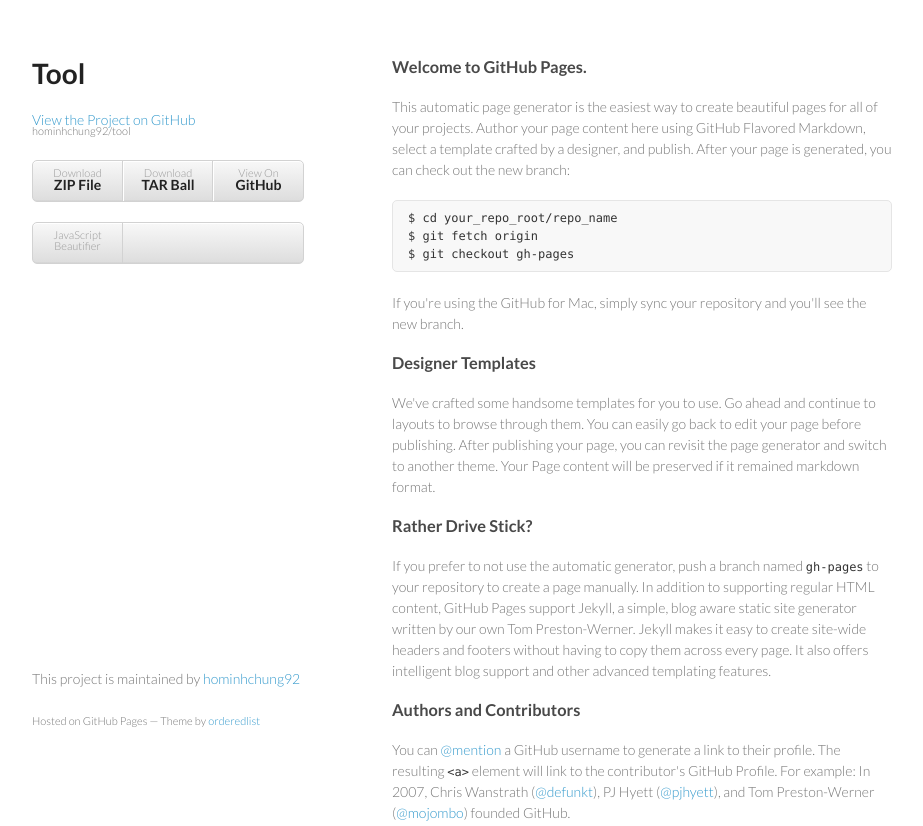
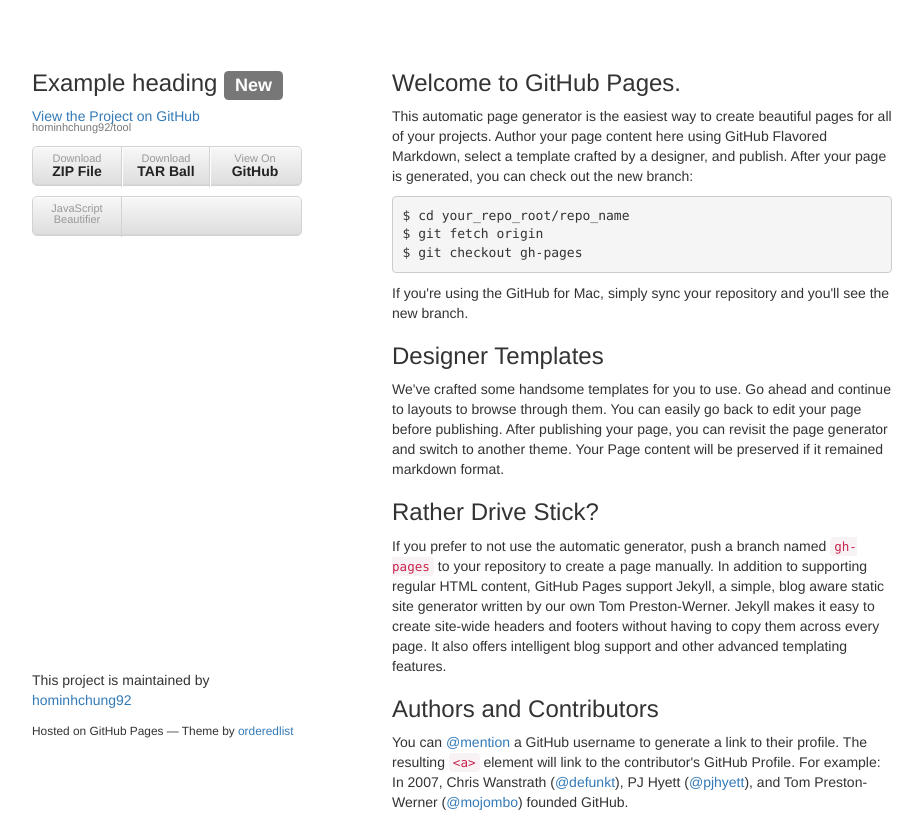
Before and after one commit to cminhho/sites, a plain HTML site: page index.html in a window 1280 px wide. Shown: the top 826 px of the page, without its empty margins (178-1101 px from the left). Drawn offline with nearby package versions, Linux system fonts and the light colour scheme.

Commit message:
Update index.html

```diff
--- a/index.html
+++ b/index.html
@@ -8,6 +8,11 @@
     <link rel="stylesheet" href="stylesheets/styles.css">
     <link rel="stylesheet" href="stylesheets/pygment_trac.css">
     <meta name="viewport" content="width=device-width, initial-scale=1, user-scalable=no">
+    <!-- Latest compiled and minified CSS -->
+    <link rel="stylesheet" href="//netdna.bootstrapcdn.com/bootstrap/3.1.1/css/bootstrap.min.css">
+
+    <!-- Optional theme -->
+    <link rel="stylesheet" href="//netdna.bootstrapcdn.com/bootstrap/3.1.1/css/bootstrap-theme.min.css">
     <!--[if lt IE 9]>
     <script src="//html5shiv.googlecode.com/svn/trunk/html5.js"></script>
     <![endif]-->
@@ -15,7 +20,8 @@
   <body>
     <div class="wrapper">
       <header>
-        <h1>Tool</h1>
+        <h3>Example heading <span class="label label-default">New</span></h3>
+
         <p></p>
 
         <p class="view"><a href="https://github.com/hominhchung92/tool">View the Project on GitHub <small>hominhchung92/tool</small></a></p>
```
